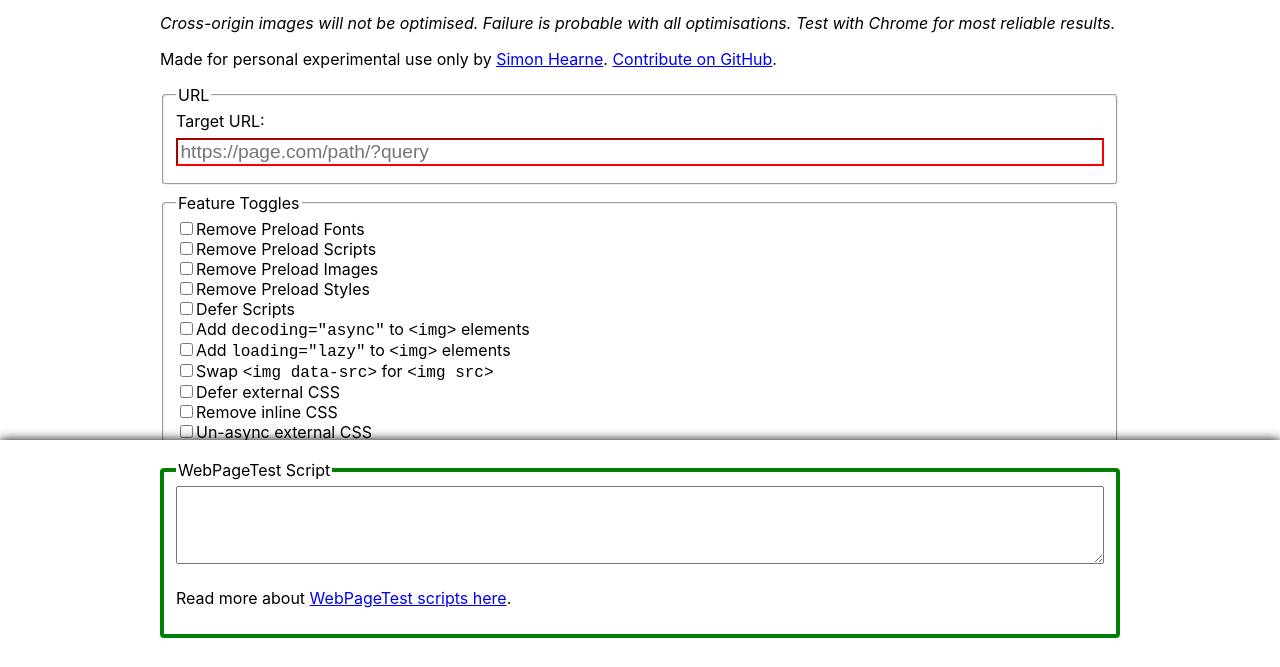
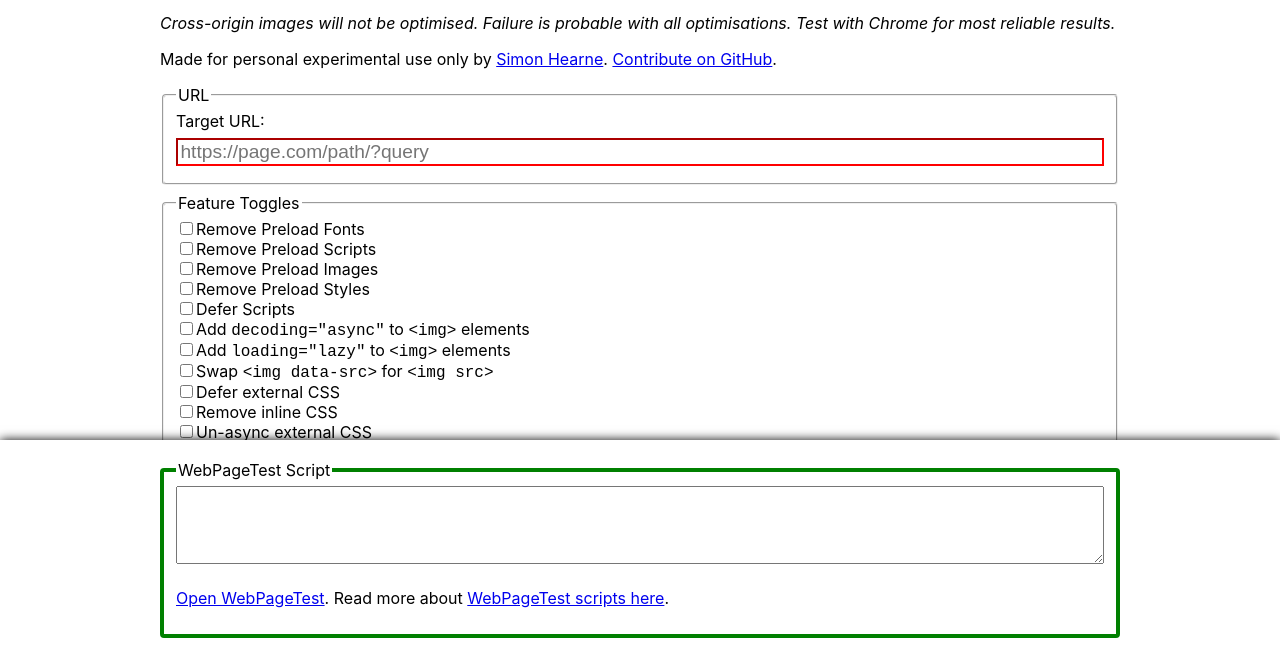
Before and after one commit to simonhearne/perfproxy, a website: page src/public/index.html in a window 1280 px wide. Shown: the part 132-799 px from the top of the page. Drawn offline with Linux system fonts and the light colour scheme.

Commit message:
minor: add WPT link

```diff
--- a/src/public/index.html
+++ b/src/public/index.html
@@ -125,7 +125,7 @@
             <fieldset class="sticky highlight">
                 <legend>WebPageTest Script</legend>
                 <textarea readonly rows="4" id="wpt-script" onclick="this.focus();this.select()"></textarea>
-                <p>Read more about <a href="https://nooshu.com/blog/2020/12/31/how-to-run-a-webpagetest-test/#script-tab">WebPageTest scripts here</a>.</p>
+                <p><a href="https://www.webpagetest.org/#script" target="_blank">Open WebPageTest</a>. Read more about <a href="https://nooshu.com/blog/2020/12/31/how-to-run-a-webpagetest-test/#script-tab">WebPageTest scripts here</a>.</p>
             </fieldset>
         </div>
         <script>
```
